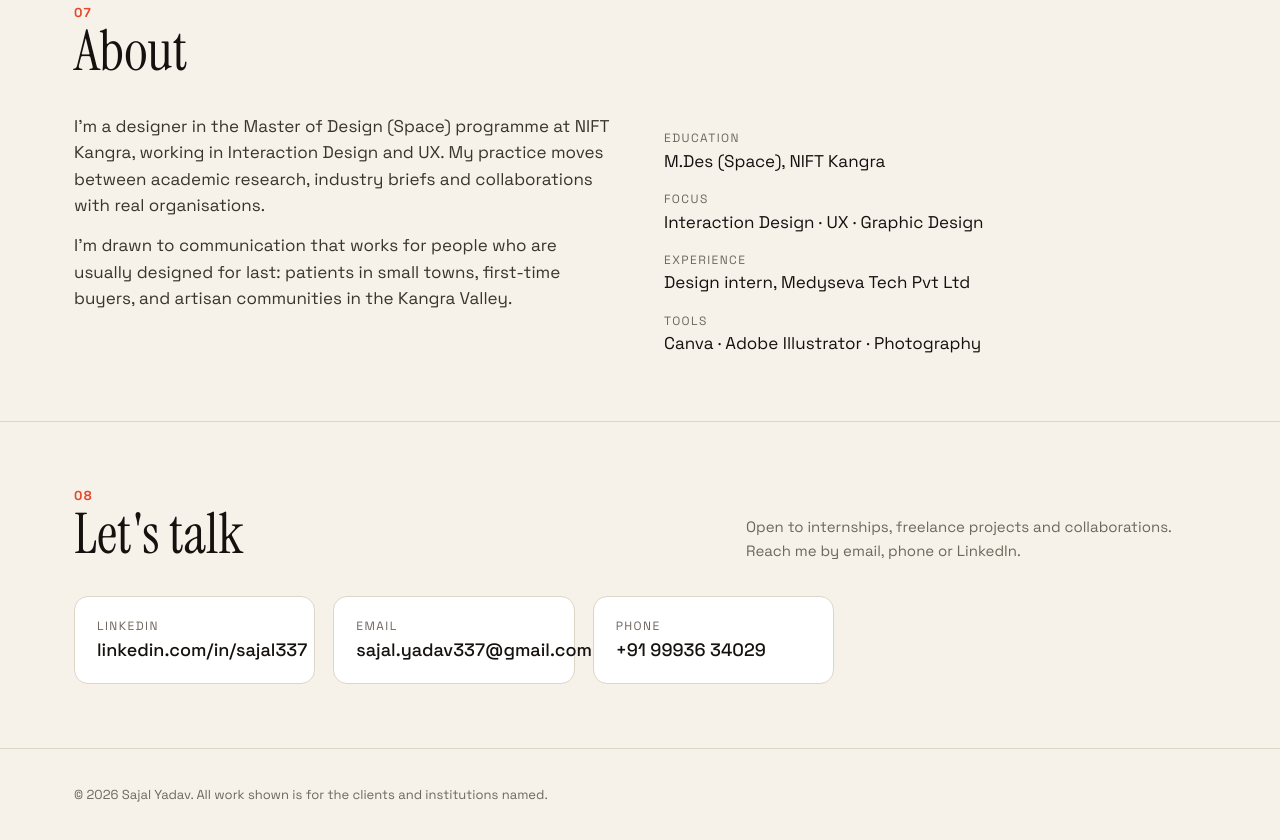
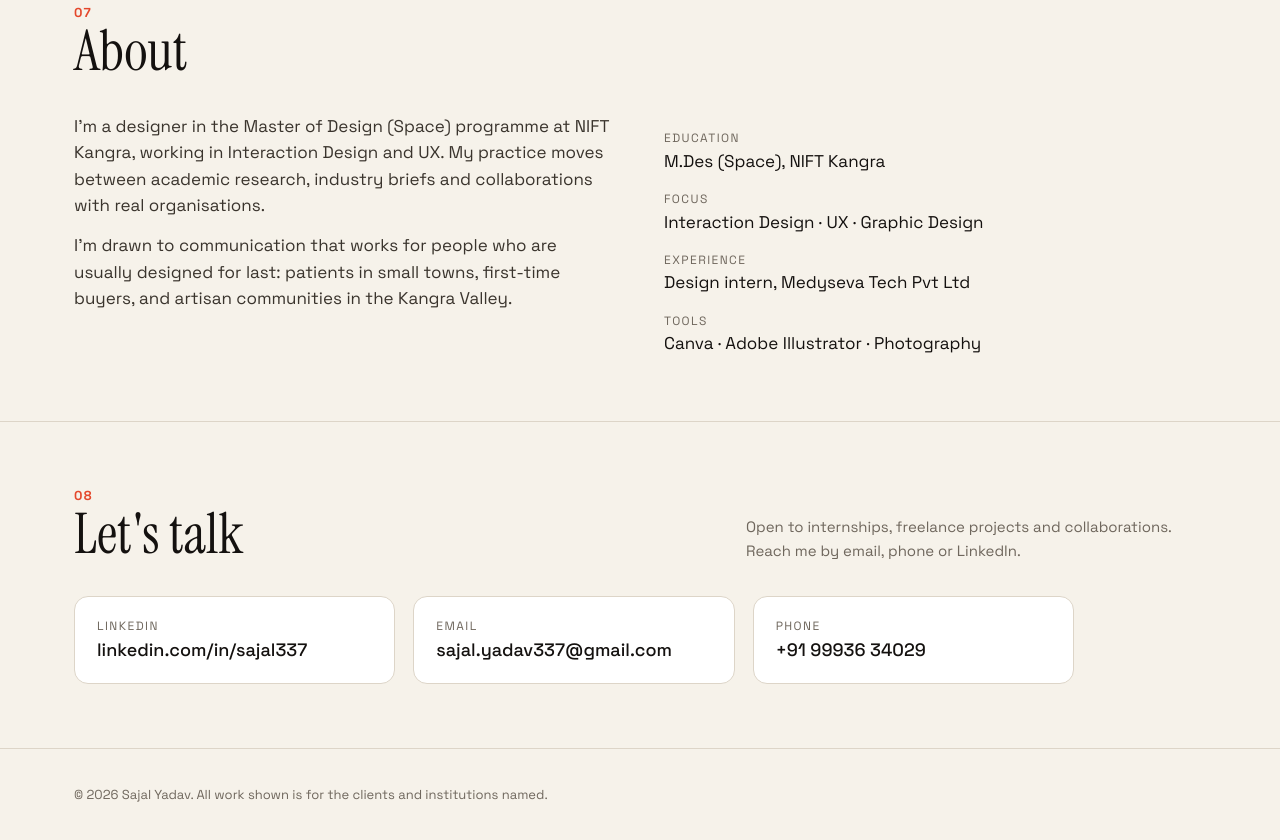
Before and after one commit to sajal337/Portfolio, a plain HTML site: page index.html in a window 1280 px wide. Shown: the part 7330-8170 px from the top of the page. Drawn offline with Linux system fonts and the light colour scheme.

Commit message:
Add files via upload

```diff
--- a/index.html
+++ b/index.html
@@ -60,7 +60,7 @@ footer{padding:36px 0;border-top:1px solid var(--line);font-size:13px;color:var(
 .cb{position:absolute;top:42%;z-index:5;width:42px;height:42px;border-radius:50%;border:none;background:var(--ink);color:#fff;font-size:22px;cursor:pointer;opacity:.85}
 .cb.prev{left:-14px}.cb.next{right:-14px}.cb:hover{background:var(--accent)}
 @media(max-width:820px){.cb{display:none}}
-.contact{display:grid;grid-template-columns:repeat(auto-fit,minmax(240px,1fr));gap:18px;max-width:760px}.cbox{display:block;background:#fff;border:1px solid var(--line);border-radius:14px;padding:20px 22px;text-decoration:none;transition:transform .2s,box-shadow .2s}.cbox:hover{transform:translateY(-3px);box-shadow:0 14px 34px rgba(20,17,15,.12)}.cbox span{display:block;font-size:12px;letter-spacing:.12em;text-transform:uppercase;color:var(--mute)}.cbox b{font-size:18px;font-weight:500}
+.contact{display:grid;grid-template-columns:repeat(auto-fit,minmax(300px,1fr));gap:18px;max-width:1000px}.cbox{display:block;min-width:0;background:#fff;border:1px solid var(--line);border-radius:14px;padding:20px 22px;text-decoration:none;transition:transform .2s,box-shadow .2s}.cbox:hover{transform:translateY(-3px);box-shadow:0 14px 34px rgba(20,17,15,.12)}.cbox span{display:block;font-size:12px;letter-spacing:.12em;text-transform:uppercase;color:var(--mute)}.cbox b{font-size:18px;font-weight:500;display:block;overflow-wrap:anywhere;word-break:break-word}
 @media(max-width:820px){.g2,.g3,.about,.tb,.tb[style]{grid-template-columns:1fr !important}.tb{gap:20px}nav ul{gap:14px}.hero{padding-top:52px}.tb img{max-width:240px}}
 </style>
 </head>
```
